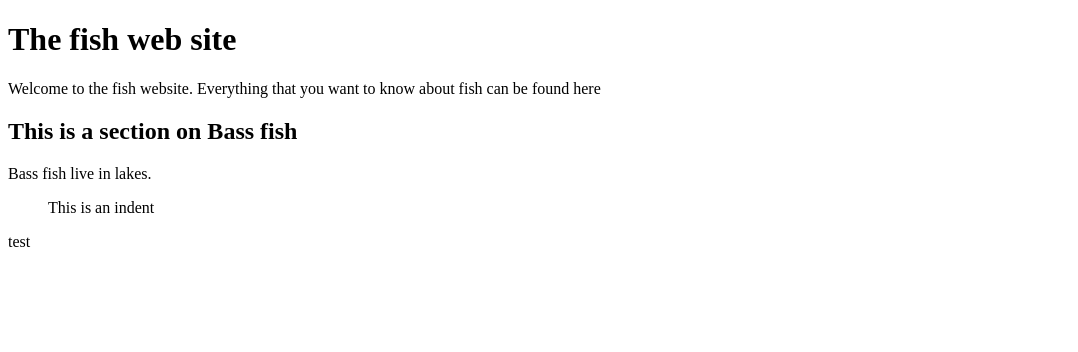
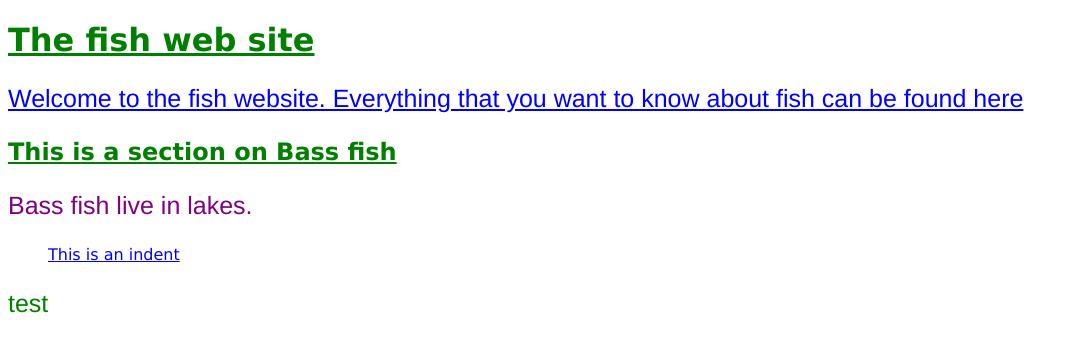
Before and after one commit to MitchellBuzza/learningJavascript, a plain HTML site: page index.html in a window 1280 px wide. Shown: the whole page, without its empty margins (0-1078 px from the left). Drawn offline with Linux system fonts and the light colour scheme.

Commit message:
Added a link to stylesheets

```diff
--- a/index.html
+++ b/index.html
@@ -2,6 +2,7 @@
 
 <html>
 <head>
+	<link rel="stylesheet" type="text/css" href="stylesheet.css"/>
 </head>
 
 <body>
```
